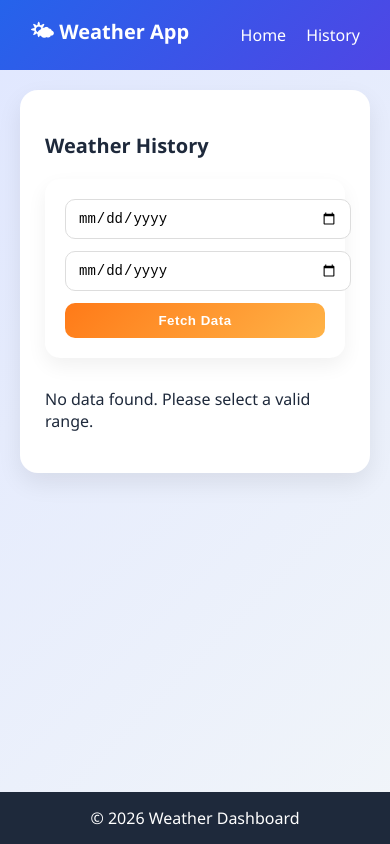
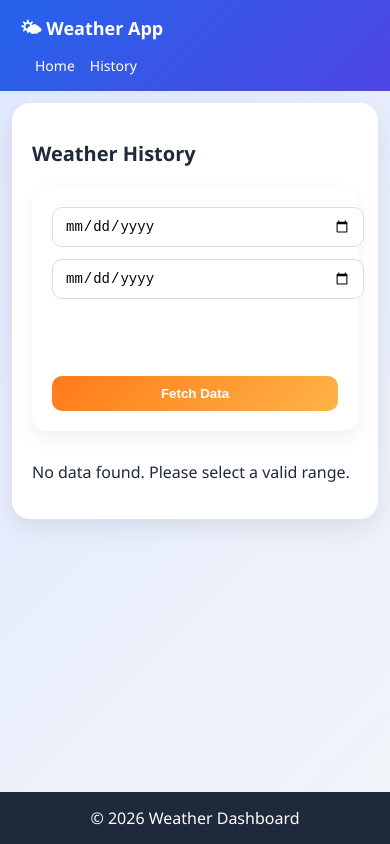
Before and after one commit to Rohit-Chaudhari23/weather-dashboard, a React (Create React App) app: page /history in a window 390 px wide. Built offline with nearby package versions, Linux system fonts and the light colour scheme.

Commit message:
UI fix: responsive chart + button overlap fix

```diff
--- a/src/components/ChartComponent.js
+++ b/src/components/ChartComponent.js
@@ -10,23 +10,44 @@ import {
 } from "recharts";
 
 function ChartComponent({ data, dataKey }) {
+  const isMobile = window.innerWidth <= 480;
+
   return (
     <div className="chartBox">
-      <ResponsiveContainer width="100%" height={300}>
-        <LineChart data={data}>
-          <CartesianGrid stroke="#ccc" />
-          <XAxis dataKey="time" />
-          <YAxis />
+      <ResponsiveContainer width="100%" height={320}>
+        <LineChart
+          data={data}
+          margin={{ top: 10, right: 20, left: -10, bottom: 40 }}
+        >
+          <CartesianGrid strokeDasharray="3 3" stroke="#e2e8f0" />
+
+          <XAxis
+            dataKey="time"
+            tick={{ fontSize: 10 }}
+            angle={-30}
+            textAnchor="end"
+            interval={2}
+          />
+
+          <YAxis tick={{ fontSize: 10 }} />
+
           <Tooltip />
 
           <Line
             type="monotone"
             dataKey={dataKey}
-            stroke="#8884d8"
+            stroke="#6366f1"
+            strokeWidth={2}
             dot={false}
           />
 
-          <Brush dataKey="time" height={30} travellerWidth={10} />
+          {!isMobile && (
+            <Brush
+              dataKey="time"
+              height={25}
+              travellerWidth={8}
+            />
+          )}
         </LineChart>
       </ResponsiveContainer>
     </div>
--- a/src/index.css
+++ b/src/index.css
@@ -2,7 +2,7 @@
 body {
   margin: 0;
   font-family: "Segoe UI", sans-serif;
- background: linear-gradient(135deg, #e0e7ff, #f1f5f9);
+  background: linear-gradient(135deg, #e0e7ff, #f1f5f9);
   color: #1e293b;
 }
 
@@ -31,10 +31,9 @@ h3 {
 /* ========= CARD GRID ========== */
 .cards {
   display: grid;
-  grid-template-columns: repeat(auto-fill, minmax(220px, 1fr));
+  grid-template-columns: repeat(auto-fit, minmax(220px, 1fr));
   gap: 20px;
   margin-bottom: 30px;
-  justify-content: center;
 }
 
 /* =========== CARD =========== */
@@ -43,12 +42,9 @@ h3 {
   padding: 18px;
   border-radius: 16px;
   text-align: center;
-
   box-shadow: 0 6px 18px rgba(0,0,0,0.08);
   transition: all 0.3s ease;
-
   min-height: 110px;
-
   display: flex;
   flex-direction: column;
   justify-content: center;
@@ -64,17 +60,15 @@ h3 {
   margin: 0;
   color: #64748b;
   font-size: 14px;
-  letter-spacing: 0.5px;
 }
 
 .card p {
   font-size: 20px;
   font-weight: 600;
   margin-top: 8px;
-  color: #0f172a;
 }
 
-/* =======\===== FILTER BOX ========\== */
+/* ===== FILTER BOX ===== */
 .history-filter {
   display: flex;
   gap: 20px;
@@ -104,105 +98,64 @@ h3 {
   color: white;
   font-weight: bold;
   cursor: pointer;
-  transition: all 0.3s ease;
+  transition: 0.3s;
+  margin-top: 65px;
 }
 
 .btn:hover {
   transform: scale(1.05);
-  box-shadow: 0 8px 15px rgba(255, 122, 24, 0.4);
 }
 
-/* ======== CHART ======== */
+/* ======== CHART FIX (MAIN) ======== */
 .chartBox {
   width: 100%;
-  overflow-x: auto;
+  overflow: hidden;
   background: #f8fafc;
-  padding: 20px 30px;
+  padding: 15px;
   border-radius: 15px;
   margin-bottom: 25px;
   box-shadow: 0 5px 15px rgba(0,0,0,0.05);
-}
-.recharts-responsive-container {
-  min-width: 300px;
+  display: block;
 }
 
-/* =========== TABLET ======= */
-@media (max-width: 768px) {
-  h2 {
-    font-size: 22px;
-  }
-
-  .cards {
-    grid-template-columns: repeat(2, 1fr);
-  }
+/* SAFE RESPONSIVE FIX */
+.recharts-responsive-container {
+  width: 100% !important;
+  min-height: 250px;
 }
 
-/* ====== MOBILE ====== */
-@media (max-width: 480px) {
-  h2 {
-    font-size: 20px;
-  }
-
-  .cards {
-    grid-template-columns: 1fr;
-  }
-
-  .history-filter {
-    flex-direction: column;
-    align-items: stretch;
-    gap: 12px;
-  }
-
-  .history-filter input,
-  .btn {
-    width: 100%;
-  }
-}
-
-
+/* ===== NAVBAR ===== */
 .navbar {
   display: flex;
   justify-content: space-between;
   align-items: center;
-  padding: 18px 30px;
-
+  padding: 16px 20px;
   background: linear-gradient(135deg, #2563eb, #4f46e5);
   color: white;
-
   position: sticky;
   top: 0;
   z-index: 1000;
+  flex-wrap: wrap;
 }
 
 .logo {
-  font-size: 20px;
+  font-size: 18px;
   font-weight: bold;
 }
 
+.nav-links {
+  display: flex;
+  flex-wrap: wrap;
+}
+
 .nav-links a {
-  margin-left: 20px;
+  margin-left: 15px;
   text-decoration: none;
   color: white;
-  font-weight: 500;
-  position: relative;
+  font-size: 14px;
 }
 
-.nav-links a::after {
-  content: "";
-  position: absolute;
-  width: 0%;
-  height: 2px;
-  background: white;
-  bottom: -4px;
-  left: 0;
-  transition: 0.3s;
-}
-
-.nav-links a:hover::after {
-  width: 100%;
-}
-
-/* FOOTER */
+/* ===== FOOTER ===== */
 .footer {
   margin-top: 40px;
   padding: 15px;
@@ -211,7 +164,7 @@ h3 {
   color: white;
 }
 
-/* SUBTITLE */
+/* ===== EXTRA ===== */
 .subtitle {
   color: #64748b;
   margin-bottom: 20px;
@@ -229,16 +182,66 @@ h3 {
 
 .history-box {
   background: white;
-  padding: 25px;
+  padding: 20px;
   border-radius: 18px;
   box-shadow: 0 10px 25px rgba(0,0,0,0.08);
 }
 
-.history-box h3 {
-  border-left: 4px solid #6366f1;
-  padding-left: 10px;
+/* ===== TABLET ===== */
+@media (max-width: 768px) {
+  h2 {
+    font-size: 22px;
+  }
+
+  .cards {
+    grid-template-columns: repeat(2, 1fr);
+  }
 }
 
-.btn {
-  letter-spacing: 0.5px;
+/* ===== MOBILE ===== */
+@media (max-width: 480px) {
+  h2 {
+    font-size: 20px;
+  }
+
+  .cards {
+    grid-template-columns: 1fr;
+  }
+
+  .container {
+    padding: 12px;
+  }
+
+  .chartBox {
+    padding: 10px;
+  }
+
+
+  .recharts-responsive-container {
+    height: 250px !important;
+  }
+
+  .recharts-brush {
+    display: none !important;
+  }
+
+  .history-filter {
+    flex-direction: column;
+    align-items: stretch;
+    gap: 12px;
+  }
+
+  .history-filter input,
+  .btn {
+    width: 100%;
+  }
+
+  .navbar {
+    flex-direction: column;
+    align-items: flex-start;
+  }
+
+  .nav-links {
+    margin-top: 10px;
+  }
 }
```
